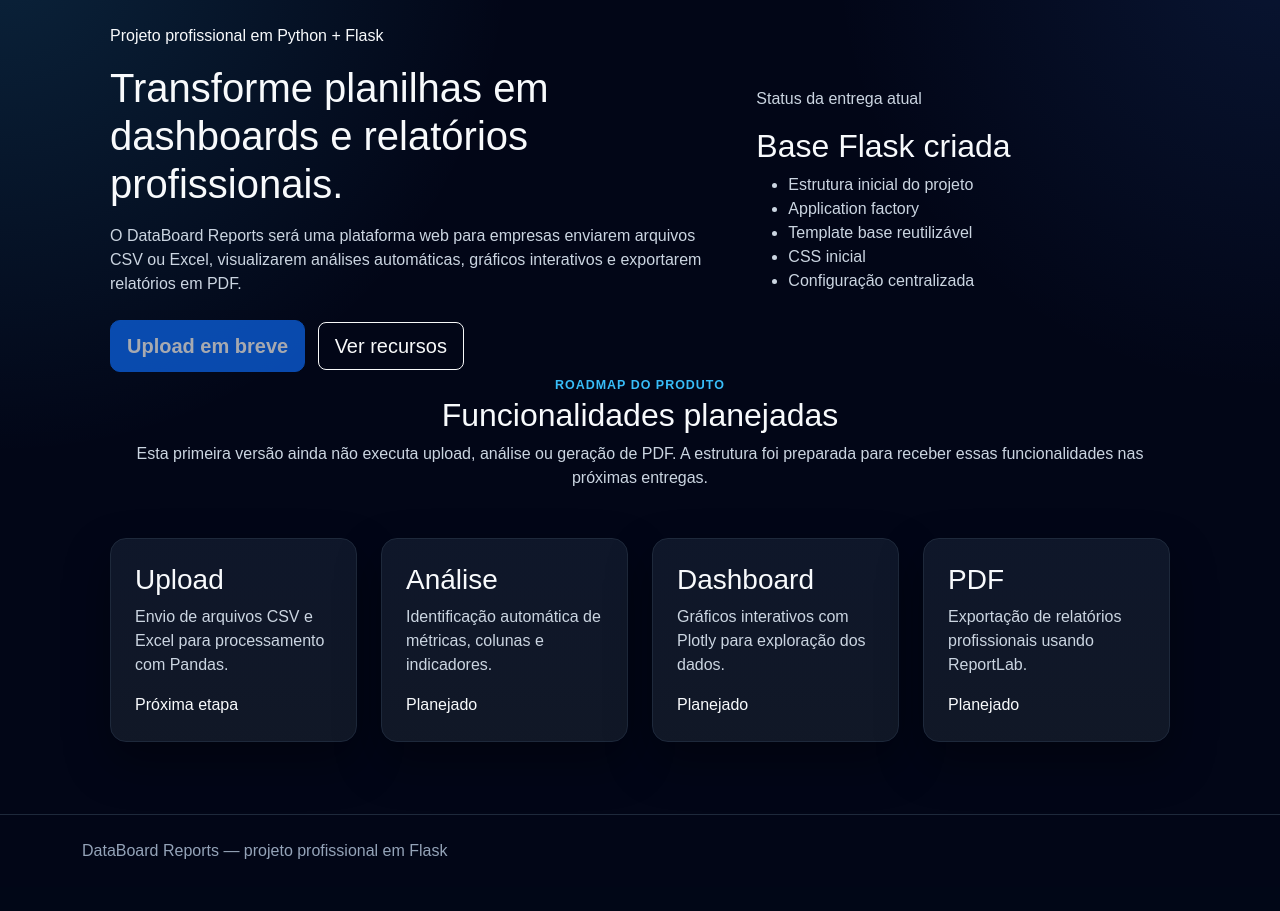
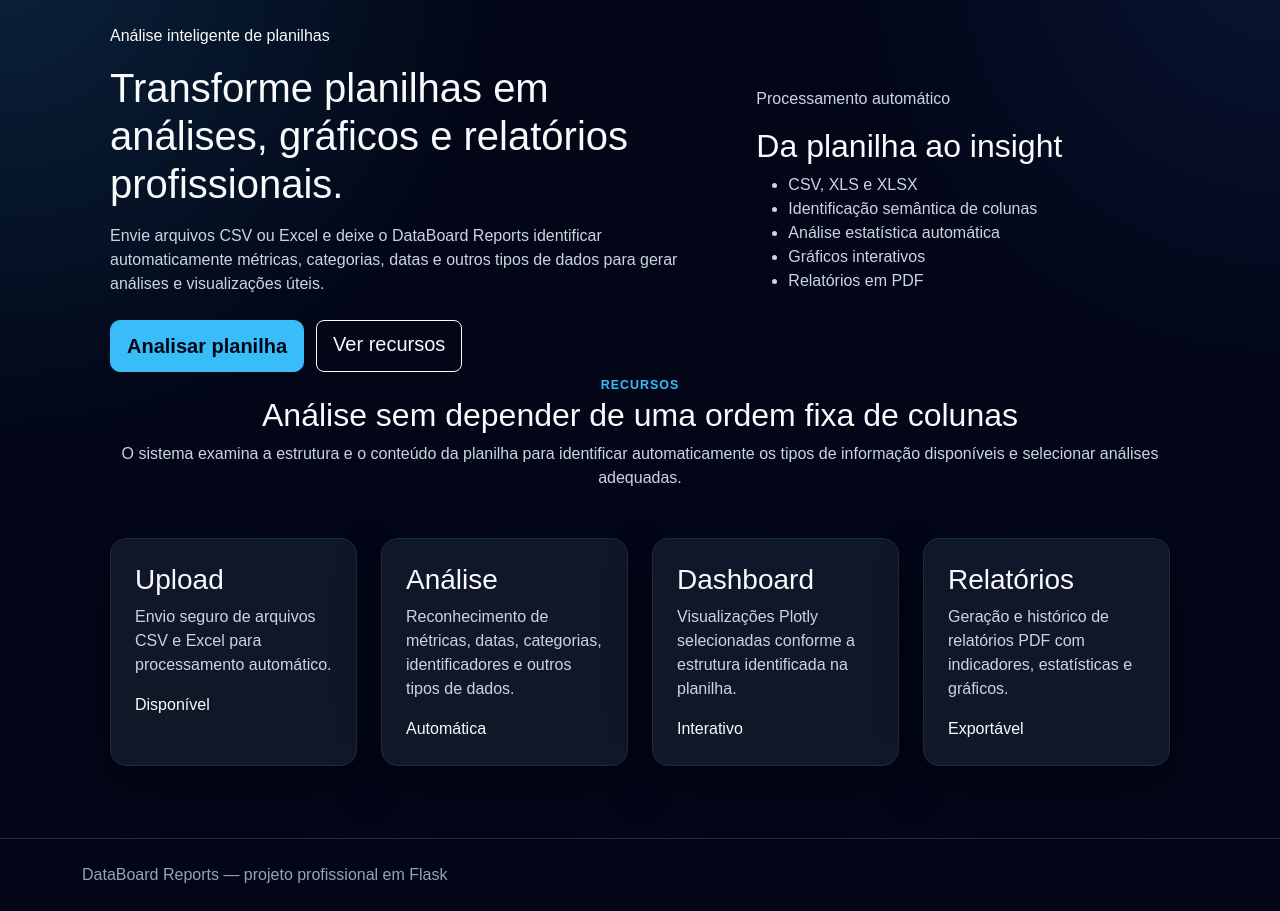
Before and after one commit to Ibjunior01/databoard-reports, a Flask app: page / in a window 1280 px wide. Shown: the part 57-968 px from the top of the page. Before the commit the page ends 916 px from the top, so only its background shows below. Run offline with Flask 3, Linux system fonts and the light colour scheme.

Commit message:
feat: refresh home and unify upload feedback

```diff
--- a/app/routes.py
+++ b/app/routes.py
@@ -256,7 +256,6 @@ def upload_file():
         metadata=metadata,
         analysis=analysis,
         charts=charts,
-        success_message="Arquivo carregado com sucesso",
     )
 
 
--- a/app/static/css/style.css
+++ b/app/static/css/style.css
@@ -859,3 +859,21 @@ textarea:focus {
         align-items: center;
     }
 }
+
+.hero-actions {
+    display: flex;
+    flex-wrap: wrap;
+    gap: 0.75rem;
+}
+
+@media (max-width: 480px) {
+    .hero-actions {
+        align-items: stretch;
+        flex-direction: column;
+    }
+
+    .hero-actions .btn {
+        width: 100%;
+        margin: 0;
+    }
+}
--- a/app/templates/dashboard.html
+++ b/app/templates/dashboard.html
@@ -3,12 +3,6 @@
 {% block title %}Dashboard - DataBoard Reports{% endblock %}
 
 {% block content %}
-
-{% if success_message %}
-    <div class="alert alert-success" role="alert">
-        {{ success_message }}
-    </div>
-{% endif %}
 
 <section class="dashboard-section">
     <div class="dashboard-header">
--- a/app/templates/index.html
+++ b/app/templates/index.html
@@ -1,30 +1,40 @@
 {% extends "base.html" %}
 
-{% block title %}Início | DataBoard Reports{% endblock %}
+{% block title %}DataBoard Reports | Análise automática de planilhas{% endblock %}
 
 {% block content %}
 <section class="hero-section">
     <div class="container">
         <div class="row align-items-center g-5">
             <div class="col-lg-7">
-                <span class="hero-badge">Projeto profissional em Python + Flask</span>
+                <span class="hero-badge">
+                    Análise inteligente de planilhas
+                </span>
 
                 <h1 class="hero-title mt-3">
-                    Transforme planilhas em dashboards e relatórios profissionais.
+                    Transforme planilhas em análises,
+                    gráficos e relatórios profissionais.
                 </h1>
 
                 <p class="hero-text mt-3">
-                    O DataBoard Reports será uma plataforma web para empresas enviarem
-                    arquivos CSV ou Excel, visualizarem análises automáticas, gráficos
-                    interativos e exportarem relatórios em PDF.
+                    Envie arquivos CSV ou Excel e deixe o DataBoard Reports
+                    identificar automaticamente métricas, categorias, datas
+                    e outros tipos de dados para gerar análises e
+                    visualizações úteis.
                 </p>
 
-                <div class="mt-4">
-                    <button class="btn btn-primary btn-lg" disabled>
-                        Upload em breve
-                    </button>
+                <div class="hero-actions mt-4">
+                    <a
+                        href="{{ url_for('main.upload_file') }}"
+                        class="btn btn-primary btn-lg"
+                    >
+                        Analisar planilha
+                    </a>
 
-                    <a href="#features" class="btn btn-outline-light btn-lg ms-2">
+                    <a
+                        href="#features"
+                        class="btn btn-outline-light btn-lg"
+                    >
                         Ver recursos
                     </a>
                 </div>
@@ -32,16 +42,20 @@
 
             <div class="col-lg-5">
                 <div class="hero-card">
-                    <p class="hero-card-label">Status da entrega atual</p>
+                    <p class="hero-card-label">
+                        Processamento automático
+                    </p>
 
-                    <h2>Base Flask criada</h2>
+                    <h2>
+                        Da planilha ao insight
+                    </h2>
 
                     <ul>
-                        <li>Estrutura inicial do projeto</li>
-                        <li>Application factory</li>
-                        <li>Template base reutilizável</li>
-                        <li>CSS inicial</li>
-                        <li>Configuração centralizada</li>
+                        <li>CSV, XLS e XLSX</li>
+                        <li>Identificação semântica de colunas</li>
+                        <li>Análise estatística automática</li>
+                        <li>Gráficos interativos</li>
+                        <li>Relatórios em PDF</li>
                     </ul>
                 </div>
             </div>
@@ -52,52 +66,79 @@
 <section id="features" class="features-section">
     <div class="container">
         <div class="section-header text-center mb-5">
-            <span class="section-label">Roadmap do produto</span>
-            <h2>Funcionalidades planejadas</h2>
+            <span class="section-label">
+                Recursos
+            </span>
+
+            <h2>
+                Análise sem depender de uma ordem fixa de colunas
+            </h2>
+
             <p>
-                Esta primeira versão ainda não executa upload, análise ou geração de PDF.
-                A estrutura foi preparada para receber essas funcionalidades nas próximas entregas.
+                O sistema examina a estrutura e o conteúdo da planilha
+                para identificar automaticamente os tipos de informação
+                disponíveis e selecionar análises adequadas.
             </p>
         </div>
 
         <div class="row g-4">
             <div class="col-md-6 col-lg-3">
-                <div class="feature-card">
+                <div class="feature-card h-100">
                     <h3>Upload</h3>
+
                     <p>
-                        Envio de arquivos CSV e Excel para processamento com Pandas.
+                        Envio seguro de arquivos CSV e Excel para
+                        processamento automático.
                     </p>
-                    <span class="status-pill">Próxima etapa</span>
+
+                    <span class="status-pill">
+                        Disponível
+                    </span>
                 </div>
             </div>
 
             <div class="col-md-6 col-lg-3">
-                <div class="feature-card">
+                <div class="feature-card h-100">
                     <h3>Análise</h3>
+
                     <p>
-                        Identificação automática de métricas, colunas e indicadores.
+                        Reconhecimento de métricas, datas, categorias,
+                        identificadores e outros tipos de dados.
                     </p>
-                    <span class="status-pill">Planejado</span>
+
+                    <span class="status-pill">
+                        Automática
+                    </span>
                 </div>
             </div>
 
             <div class="col-md-6 col-lg-3">
-                <div class="feature-card">
+                <div class="feature-card h-100">
                     <h3>Dashboard</h3>
+
                     <p>
-                        Gráficos interativos com Plotly para exploração dos dados.
+                        Visualizações Plotly selecionadas conforme
+                        a estrutura identificada na planilha.
                     </p>
-                    <span class="status-pill">Planejado</span>
+
+                    <span class="status-pill">
+                        Interativo
+                    </span>
                 </div>
             </div>
 
             <div class="col-md-6 col-lg-3">
-                <div class="feature-card">
-                    <h3>PDF</h3>
+                <div class="feature-card h-100">
+                    <h3>Relatórios</h3>
+
                     <p>
-                        Exportação de relatórios profissionais usando ReportLab.
+                        Geração e histórico de relatórios PDF com
+                        indicadores, estatísticas e gráficos.
                     </p>
-                    <span class="status-pill">Planejado</span>
+
+                    <span class="status-pill">
+                        Exportável
+                    </span>
                 </div>
             </div>
         </div>
```
